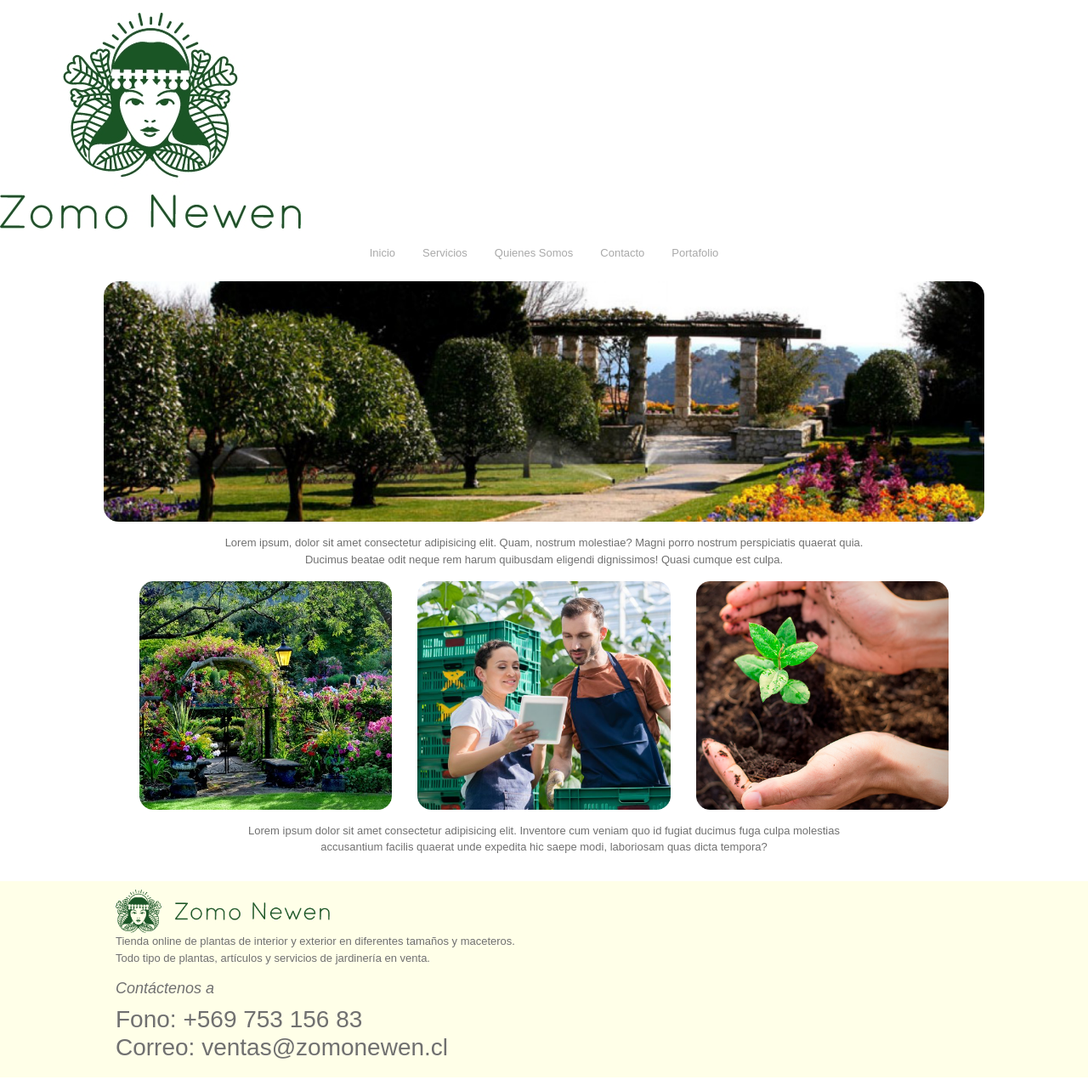
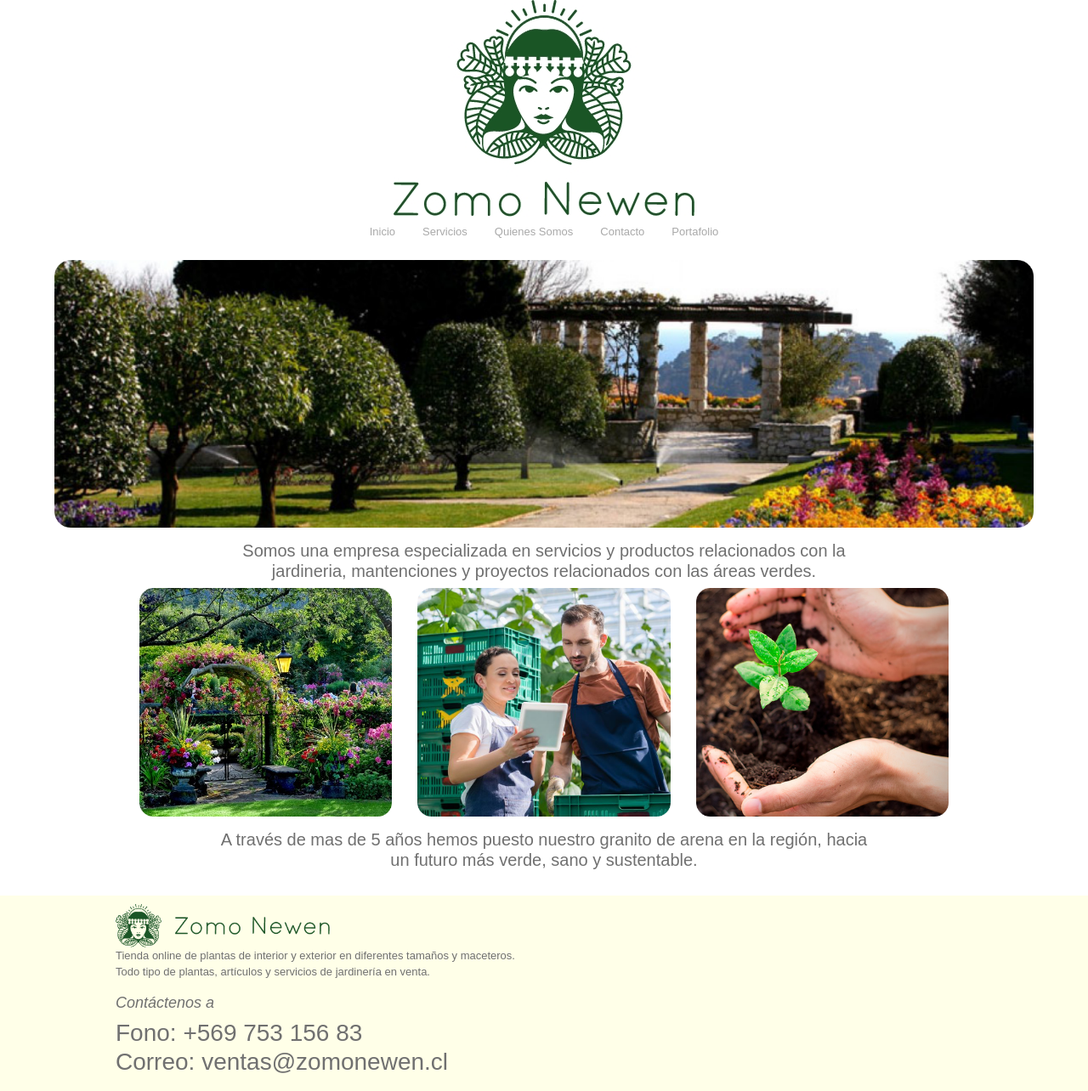
Before and after one commit to Rob-Comp/Rob-Comp.github.io, a plain HTML site: page index.html in a window 1280 px wide. Shown: the whole page at 85% size. Drawn offline with nearby package versions, Linux system fonts and the light colour scheme.

Commit message:
modificaciones finales

```diff
--- a/index.html
+++ b/index.html
@@ -14,10 +14,9 @@
 
 
 <body>
-    <div class="text-center" id="logo_index">
-        <img src="../assets/logotipo-principal.jpg" alt="Logo">
+    <div class="text-center">
+        <img class="logo_index" src="../assets/logotipo-principal.jpg" alt="Logo">
     </div>
-
 <div class="nav justify-content-center col-xs-10">
     <nav class="nav">
         <a href="index.html" class="nav-link">Inicio</a>
@@ -28,15 +27,15 @@
     </nav>
 </div>
 
-<!-- converti la clase en un id para tener el uso de bootstrap -->
-<div class="text-center">
-<img class="img-fluid col-lg-10 col-md-10 col-sm-10 portada_index" src="../assets/portada-index.png" alt="Portada">
+<div class="text-center portada_index">
+<img src="../assets/portada-index.png" alt="Portada">
 </div>
 
 <div class="p_index">
-    <p>
-        Lorem ipsum, dolor sit amet consectetur adipisicing elit. Quam, nostrum molestiae? Magni porro nostrum perspiciatis quaerat quia. Ducimus beatae odit neque rem harum quibusdam eligendi dignissimos! Quasi cumque est culpa.
-    </p>
+    <h5>
+        Somos una empresa especializada en servicios y productos relacionados con la jardineria, mantenciones y
+        proyectos relacionados con las áreas verdes.
+    </h5>
 </div>
 
 <div>
@@ -55,9 +54,10 @@
     </div>
 </div>
 
-<p class="p_index">
-    Lorem ipsum dolor sit amet consectetur adipisicing elit. Inventore cum veniam quo id fugiat ducimus fuga culpa molestias accusantium facilis quaerat unde expedita hic saepe modi, laboriosam quas dicta tempora?
-</p>
+<h5 class="p_index">
+    A través de mas de 5 años hemos puesto nuestro granito de arena en la región,
+    hacia un futuro más verde, sano y sustentable.
+</h5>
 
 <footer>
         <div>
```
